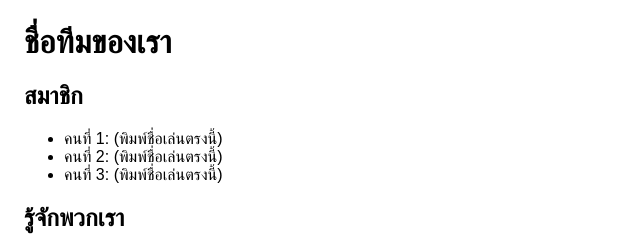
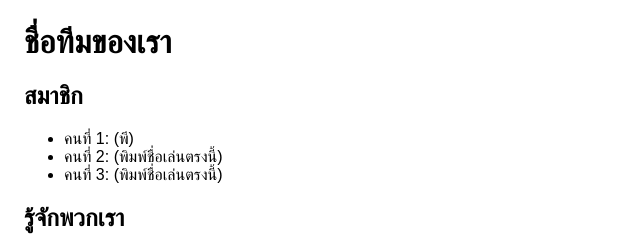
Before and after one commit to Anawinnnn/Team_11, a plain HTML site: page index.html in a window 1280 px wide. Shown: the top 240 px of the page, 0-640 px from the left. Drawn offline with Linux system fonts and the light colour scheme.

Commit message:
เขียนชื่อเล่น พี

```diff
--- a/index.html
+++ b/index.html
@@ -14,7 +14,7 @@
   <!-- ===== รอบที่ 1: ทุกคนผลัดกันเพิ่มชื่อเล่นของตัวเอง ===== -->
   <h2>สมาชิก</h2>
   <ul id="member-list">
-    <li>คนที่ 1: (พิมพ์ชื่อเล่นตรงนี้)</li>
+    <li>คนที่ 1: (พี)</li>
     <li>คนที่ 2: (พิมพ์ชื่อเล่นตรงนี้)</li>
     <li>คนที่ 3: (พิมพ์ชื่อเล่นตรงนี้)</li>
   </ul>
```
